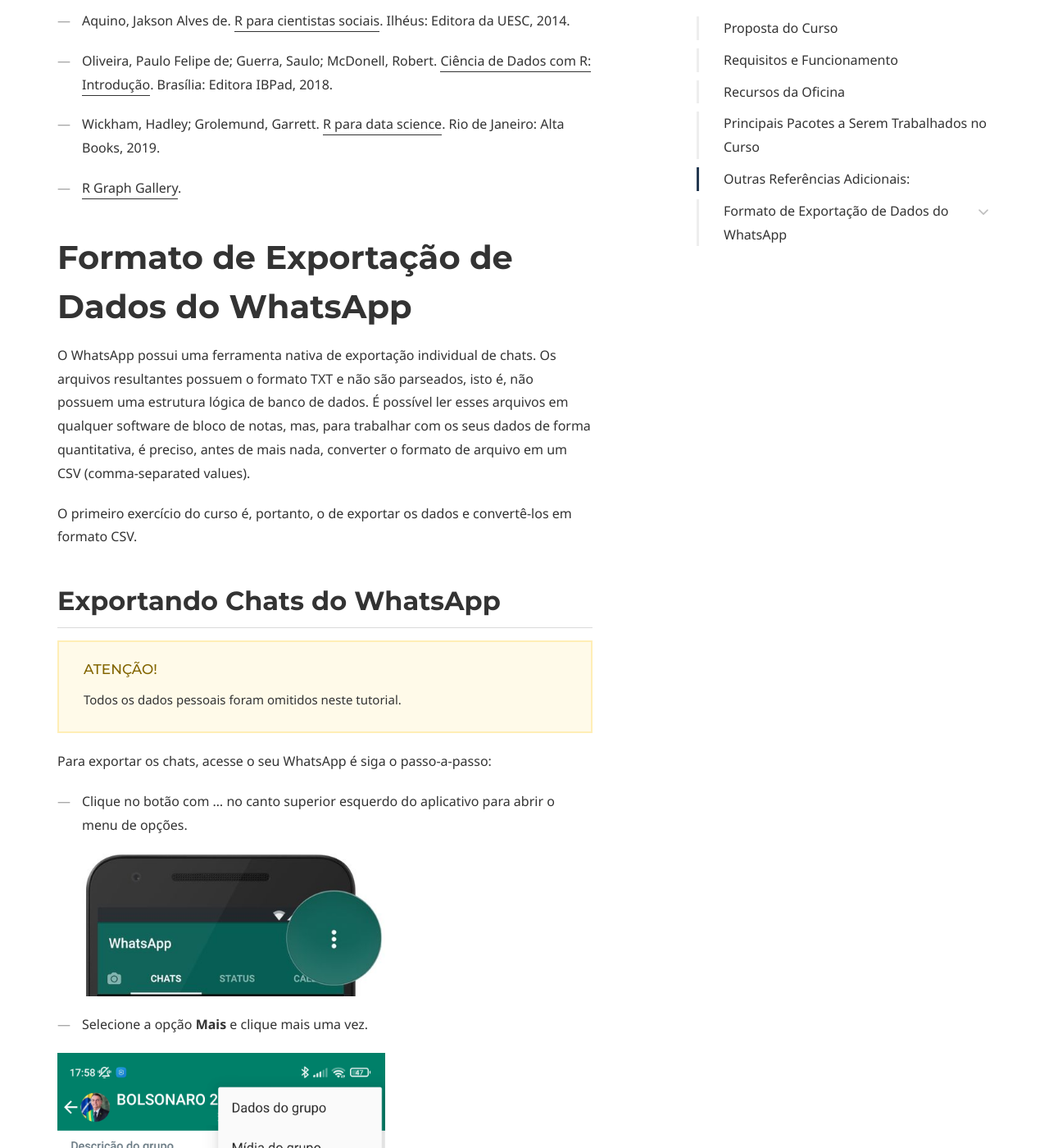
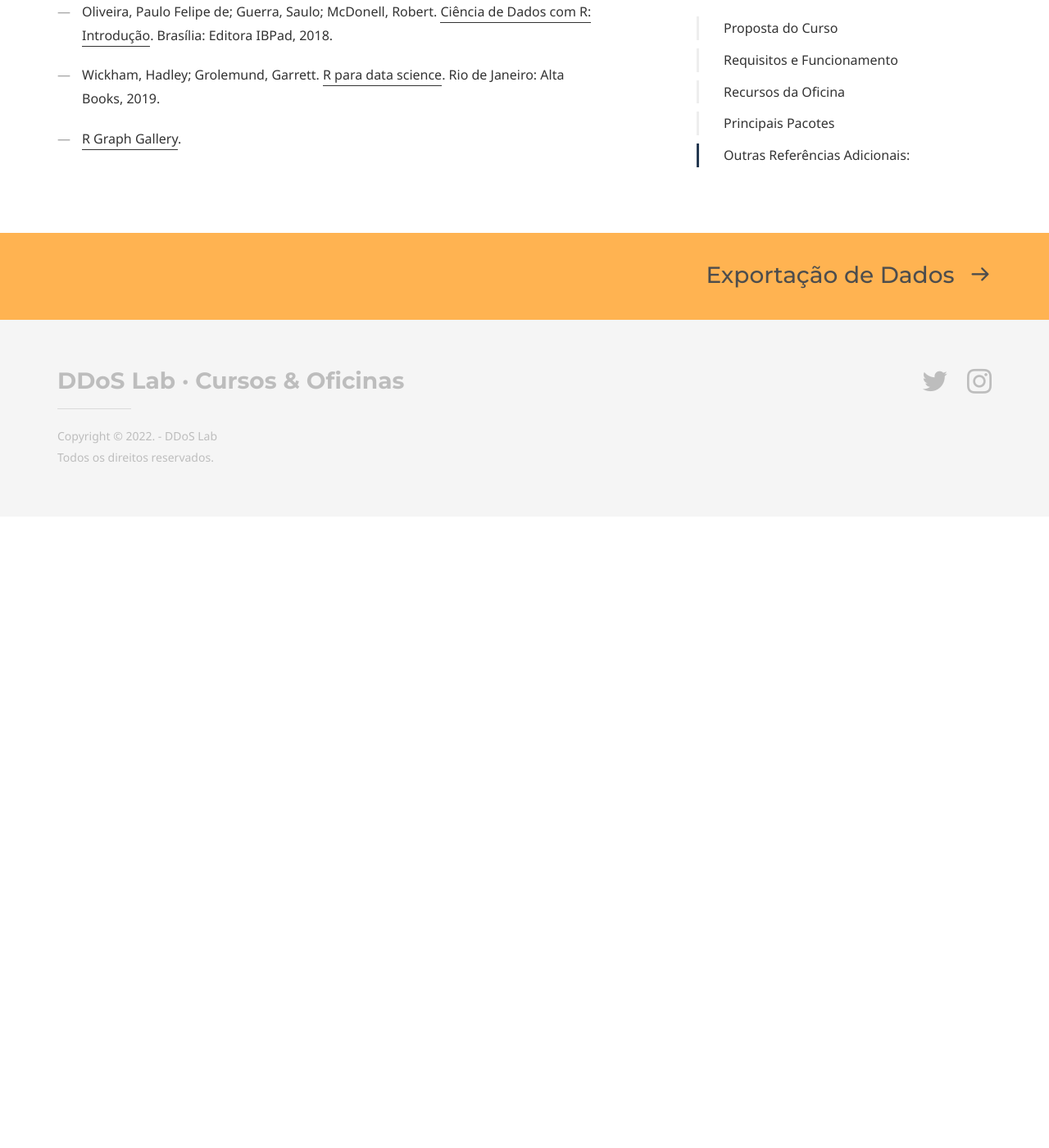
Before and after one commit to coLAB-UFF/docs, a Jekyll site: the page built from rwhatsapp.md, in a window 1280 px wide and 1400 px high, scrolled down 2958 px. Shown: the whole window at 82% size. Built offline with Jekyll 4.4.1, drawn with Linux system fonts in a browser that asks for light colours; some web fonts are replaced; after the commit the page ends 3588 px from its top, so only the background shows below that; some of the changed text lies outside the part shown.

Commit message:
Update rwhatsapp.md

````diff
--- a/rwhatsapp.md
+++ b/rwhatsapp.md
@@ -52,7 +49,7 @@
 <img src="https://raw.githubusercontent.com/coLAB-UFF/docs/main/images/shared_qr_code.png" width="400">
 
 
-# Principais Pacotes a Serem Trabalhados no Curso
+# Principais Pacotes
 
 **rwhatsapp** &middot; # O rwhatsapp é um script desenvolvido por Johannes Gruber para manipulação e parse de dados exportados a partir de chats do WhatsApp. Para mais informações, consulte: https://github.com/JBGruber/rwhatsapp
 
@@ -68,57 +65,3 @@
 * Wickham, Hadley; Grolemund, Garrett. [R para data science](https://r4ds.had.co.nz/). Rio de Janeiro: Alta Books, 2019.
 
 * [R Graph Gallery](https://www.r-graph-gallery.com/).
-
-
-# Formato de Exportação de Dados do WhatsApp
-
-O WhatsApp possui uma ferramenta nativa de exportação individual de chats. Os arquivos resultantes possuem o formato TXT e não são parseados, isto é, não possuem uma estrutura lógica de banco de dados. É possível ler esses arquivos em qualquer software de bloco de notas, mas, para trabalhar com os seus dados de forma quantitativa, é preciso, antes de mais nada, converter o formato de arquivo em um CSV (comma-separated values).
-
-O primeiro exercício do curso é, portanto, o de exportar os dados e convertê-los em formato CSV.
-
-
-## Exportando Chats do WhatsApp
-
-<div class="callout callout--warning">
-    <p><strong>ATENÇÃO!</strong></p>
-    <p>Todos os dados pessoais foram omitidos neste tutorial.</p>
-</div>
-
-Para exportar os chats, acesse o seu WhatsApp é siga o passo-a-passo:
-
-* Clique no botão com ... no canto superior esquerdo do aplicativo para abrir o menu de opções.
-
-<img src="https://raw.githubusercontent.com/coLAB-UFF/docs/main/images/rwhatsapp01.jpg" width="400">
-
-* Selecione a opção **Mais** e clique mais uma vez.
-
-<img src="https://raw.githubusercontent.com/coLAB-UFF/docs/main/images/rwhatsapp02.jpg" width="400">
-
-* Em seguida, clique na opção **Exportar conversa**.
-
-<img src="https://raw.githubusercontent.com/coLAB-UFF/docs/main/images/rwhatsapp03.jpg" width="400">
-
-* O WhatsApp perguntará sobre a opção de exportação. Para as finalidades deste curso, a opção **Sem Mídia** é suficiente.
-
-<img src="https://raw.githubusercontent.com/coLAB-UFF/docs/main/images/rwhatsapp04.jpg" width="400">
-
-* Por fim, selecione o método de compartilhamento do arquivo, que pode ser por email, pelo Google Drive, ou pelo próprio WhatsApp.
-
-<img src="https://raw.githubusercontent.com/coLAB-UFF/docs/main/images/rwhatsapp05.jpg" width="400">
-
-Com o arquivo TXT em mãos, a próxima etapa é a leitura dos dados.
-
-Observe que o arquivo possui o seguinte formato:
-
-```
-dd/mm/aaaa hh:mm - +ddi ddd telefone: Mensagem.
-```
-
-A seguir, um extrato (com dados pessoais omitidos) de um grupo real:
-
-
-```
-01/11/2020 12:34 - +55 21 99**-****: <Arquivo de mídia oculto>
-01/11/2020 12:35 - +55 77 98**-****: Excelente vídeo.
-01/11/2020 12:36 - +55 77 99**-****: Também recebi de um outro grupo.
-```
````
Also changed, not shown: other parts of rwhatsapp.md (+2 -5 lines).
